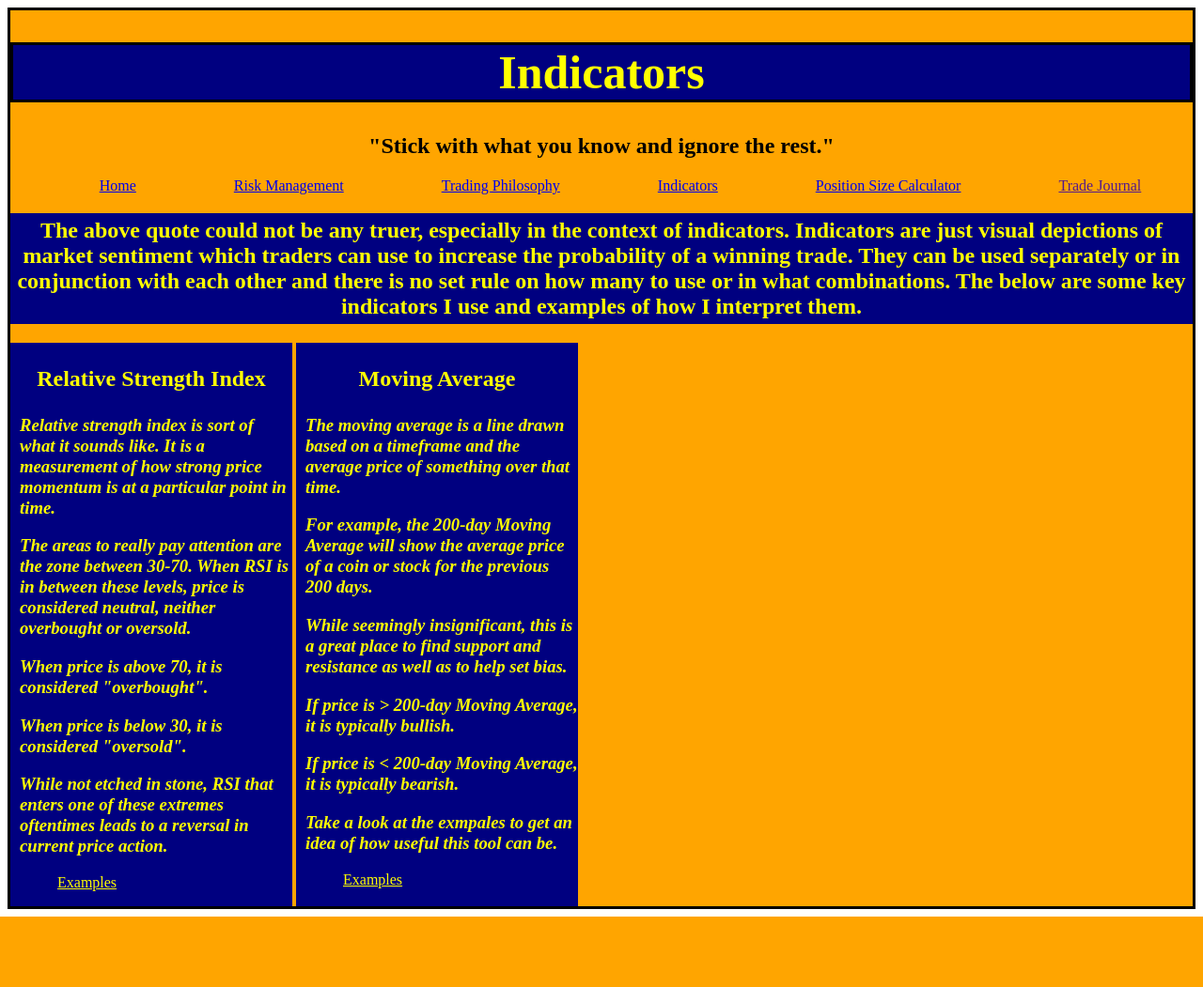
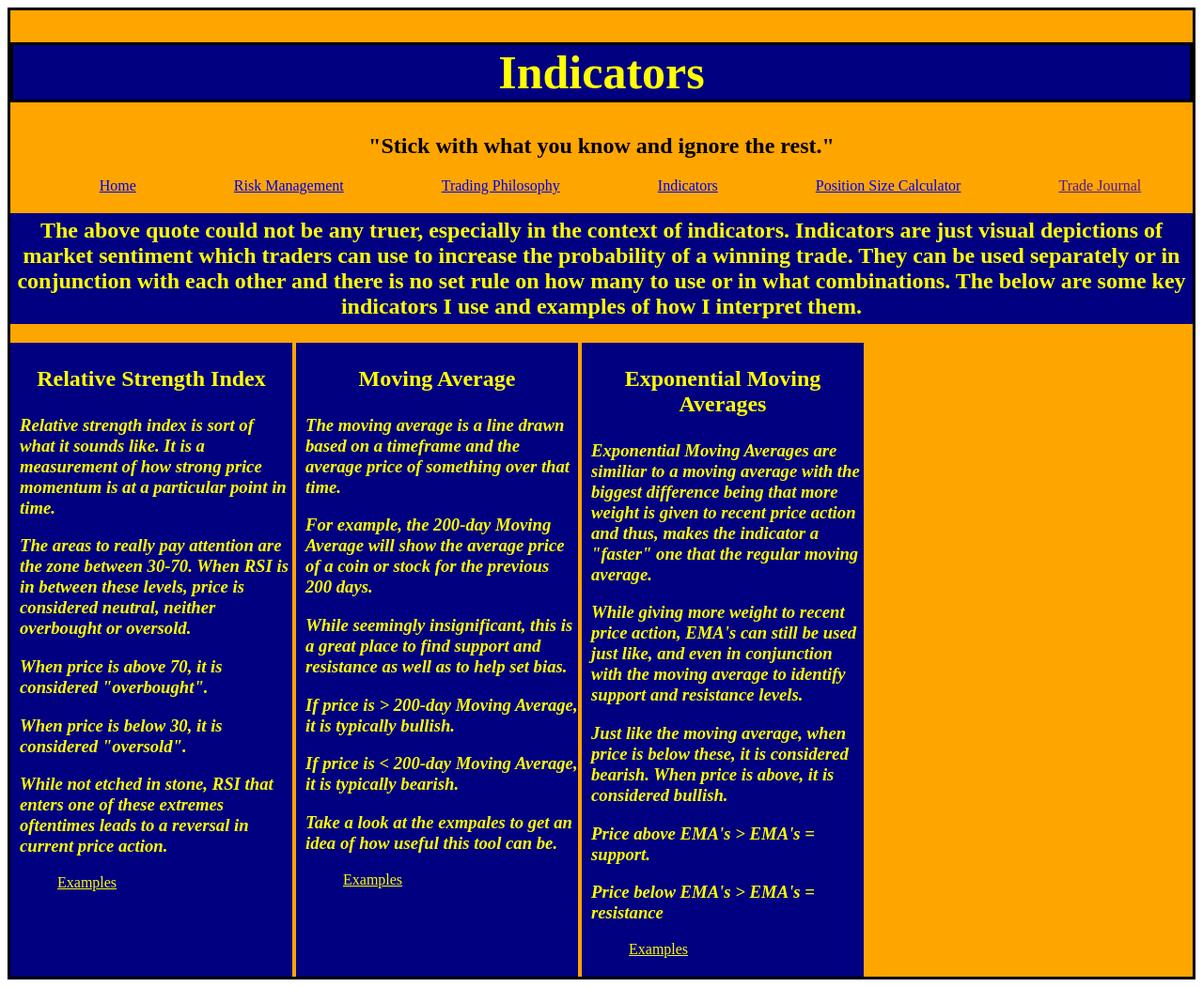
Before and after one commit to MrGraves1986/trading_pro, a Django app: page /indicators in a window 1280 px wide. Shown: the whole page at 94% size. Before the commit the page ends 976 px from the top, so only its background shows below. Run offline with Django 4.2, Linux system fonts and the light colour scheme.

Commit message:
MA w/charts > EMA's

```diff
--- a/trading_pro_app/static/css/style.css
+++ b/trading_pro_app/static/css/style.css
@@ -194,7 +194,7 @@ h5 {
 }
 
 .indicator_example {
-    height: 600px;
+    height: 675px;
     width: 300px;
     background-color: navy;
     display: inline-block;
--- a/trading_pro_app/templates/indicators.html
+++ b/trading_pro_app/templates/indicators.html
@@ -40,6 +40,15 @@
             <h3>Take a look at the exmpales to get an idea of how useful this tool can be.</h3>
             <a href="/moving_av_examples" class="example_link">Examples</a>
         </div>
+        <div class="indicator_example">
+            <h2 id="opener">Exponential Moving Averages</h2>
+            <h3>Exponential Moving Averages are similiar to a moving average with the biggest difference being that more weight is given to recent price action and thus, makes the indicator a "faster" one that the regular moving average.</h3>
+            <h3>While giving more weight to recent price action, EMA's can still be used just like, and even in conjunction with the moving average to identify support and resistance levels.</h3>
+            <h3>Just like the moving average, when price is below these, it is considered bearish. When price is above, it is considered bullish.</h3>
+            <h3>Price above EMA's > EMA's = support.</h3>
+            <h3>Price below EMA's > EMA's = resistance</h3>
+            <a href="/ema_examples" class="example_link">Examples</a>
+        </div>
     </div>
 
 </body>
--- a/trading_pro_app/urls.py
+++ b/trading_pro_app/urls.py
@@ -11,4 +11,5 @@ urlpatterns = [
     path('indicators', views.indicators),
     path('rsi_examples', views.rsi),
     path('moving_av_examples', views.moving_av),
+    path('ema_examples', views.ema),
 ]
--- a/trading_pro_app/views.py
+++ b/trading_pro_app/views.py
@@ -55,3 +55,6 @@ def rsi(request):
 
 def moving_av(request):
     return render(request, "moving_av_examples.html" )
+
+def ema(request):
+    return render(request, "ema_examples.html")
```
Also changed, not shown: trading_pro_app/templates/ema_examples.html (added, +12 -0 lines), trading_pro_app/templates/moving_av_examples.html (+8 -2 lines), trading_pro_app/static/img/bearish_ma_ex.png (added), trading_pro_app/static/img/bullish_ma_ex.png (added).
